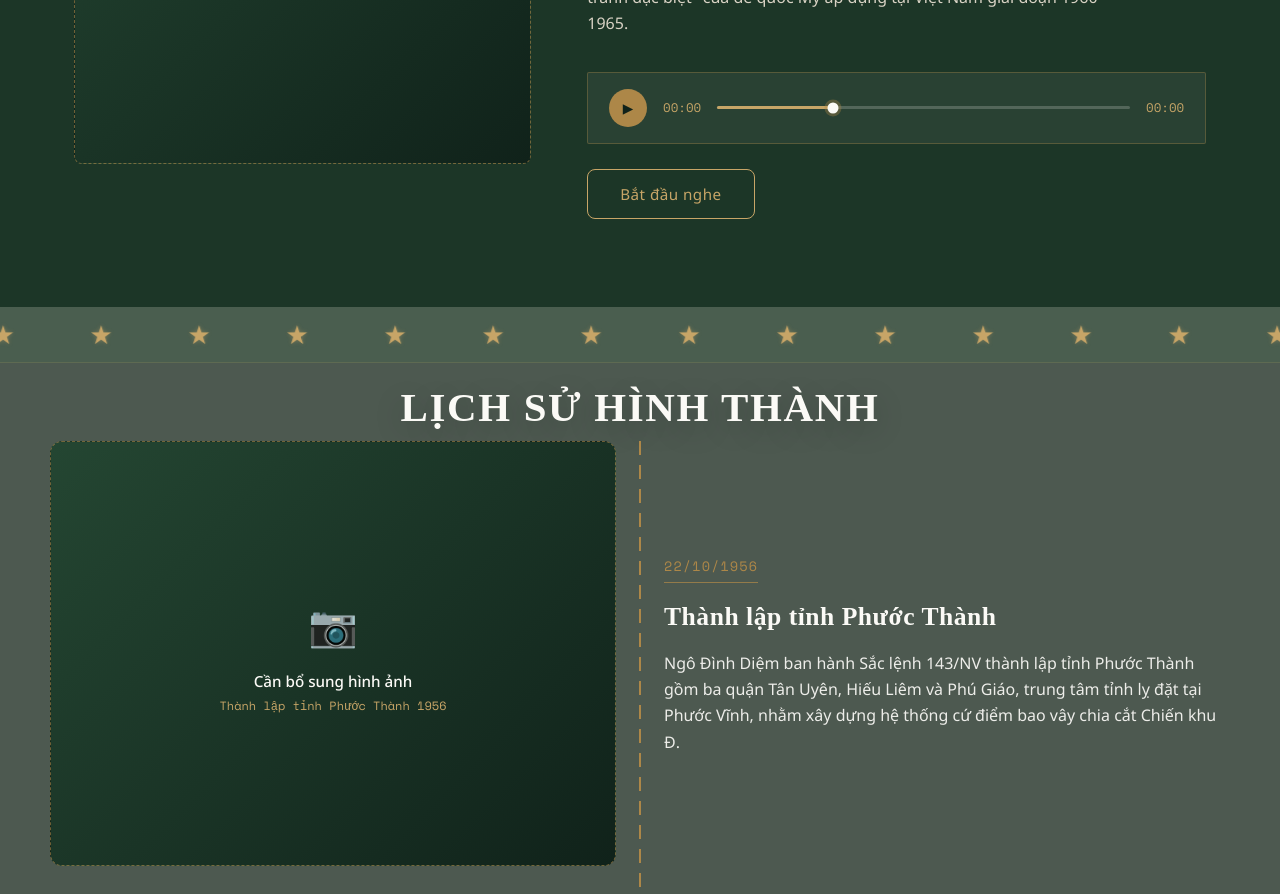
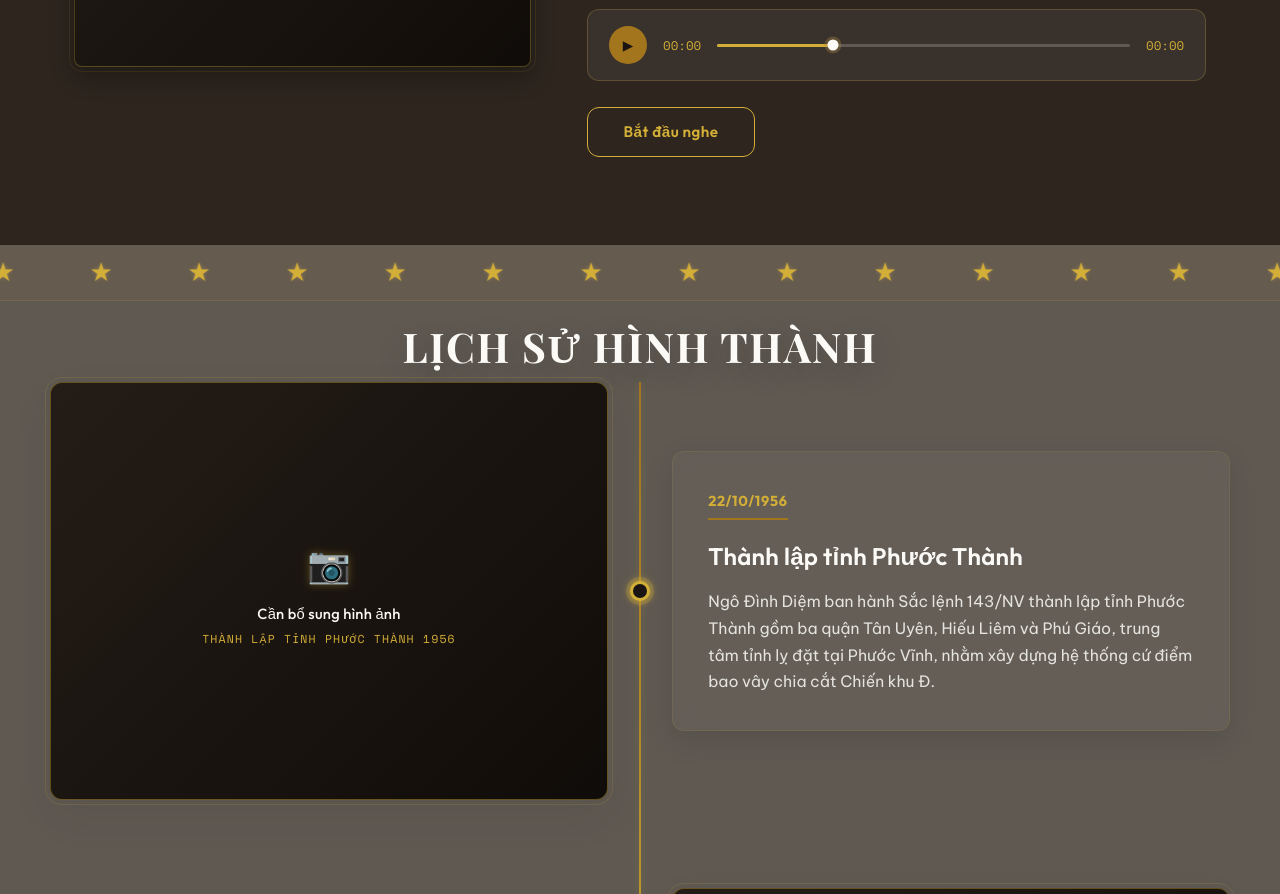
Before and after one commit to haydennmghuy/Cong-trinh_Dai-chien-thang, a website: page index.html in a window 1280 px wide. Shown: the part 1906-2800 px from the top of the page. Drawn offline with nearby package versions, Linux system fonts and the light colour scheme; some packages are replaced by stand-ins of ours; a script that the page names is missing; a web font is replaced by a local one.

Commit message:
style: redesign to warm ivory-yellow and sepia gold theme, upgrade typography, polish buttons and timeline, improve audio preloading

```diff
--- a/index.html
+++ b/index.html
@@ -5,9 +5,7 @@
 <meta name="viewport" content="width=device-width, initial-scale=1.0">
 <title>Tượng đài Chiến thắng Phước Thành | Di tích lịch sử</title>
 <meta name="description" content="Tượng đài Chiến thắng Phước Thành - Đòn phủ đầu chiến lược Chiến tranh đặc biệt của Mỹ ngụy. Thị trấn Phước Vĩnh, huyện Phú Giáo, tỉnh Bình Dương.">
-<link rel="preconnect" href="https://fonts.googleapis.com">
-<link rel="preconnect" href="https://fonts.gstatic.com" crossorigin>
-<link href="https://fonts.googleapis.com/css2?family=Cormorant+SC:wght@600;700&family=Noto+Sans:wght@300;400;500;600;700&family=Noto+Serif:wght@400;500;600;700&family=Space+Mono:wght@400;700&display=swap" rel="stylesheet">
+<link href="https://fonts.googleapis.com/css2?family=Be+Vietnam+Pro:wght@300;400;500;600;700;800&family=Outfit:wght@400;500;600;700;800&family=Playfair+Display:ital,wght@0,500;0,600;0,700;1,400&family=Space+Mono:wght@400;700&display=swap" rel="stylesheet">
 <link rel="stylesheet" href="styles.css">
 <!-- Google model-viewer for 3D GLB -->
 <script type="module" src="https://ajax.googleapis.com/ajax/libs/model-viewer/3.5.0/model-viewer.min.js"></script>
@@ -83,6 +81,7 @@
           <span>Đang tải mô hình 3D...</span>
         </div>
       </model-viewer>
+      <div class="model3d-help" data-i18n-key="model3d.help">Kéo để xoay • Cuộn để phóng to</div>
     </div>
   </div>
 </section>
@@ -318,7 +317,7 @@
   const audioKnob = document.getElementById('audio-knob');
 
   const narrationAudio = new Audio();
-  narrationAudio.preload = 'metadata';
+  narrationAudio.preload = 'auto';
 
   const getNarrationSrc = (lang) => lang === 'en'
     ? 'Voice/EnglishVoice.mp3'
@@ -331,31 +330,29 @@
   };
 
   const formatTime = (seconds) => {
-    if (!Number.isFinite(seconds)) return '00:00';
+    if (!Number.isFinite(seconds) || Number.isNaN(seconds)) return '00:00';
     const mins = Math.floor(seconds / 60);
     const secs = Math.floor(seconds % 60);
     return `${String(mins).padStart(2, '0')}:${String(secs).padStart(2, '0')}`;
   };
 
   const updateAudioProgress = () => {
-    if (!narrationAudio.duration) return;
-    const progress = (narrationAudio.currentTime / narrationAudio.duration) * 100;
-    if (audioProgress) audioProgress.style.width = `${progress}%`;
-    if (audioKnob) audioKnob.style.left = `${progress}%`;
-    if (audioCurrentTime) audioCurrentTime.textContent = formatTime(narrationAudio.currentTime);
-    if (audioDuration) audioDuration.textContent = formatTime(narrationAudio.duration);
+    const currentTime = narrationAudio.currentTime || 0;
+    const duration = narrationAudio.duration || 0;
+    if (duration > 0) {
+      const progress = (currentTime / duration) * 100;
+      if (audioProgress) audioProgress.style.width = `${progress}%`;
+      if (audioKnob) audioKnob.style.left = `${progress}%`;
+      if (audioDuration) audioDuration.textContent = formatTime(duration);
+    }
+    if (audioCurrentTime) audioCurrentTime.textContent = formatTime(currentTime);
   };
 
   const playNarration = () => {
-    const src = getNarrationSrc(currentLang);
-    if (narrationAudio.src !== window.location.href + src && narrationAudio.src !== src) {
-      narrationAudio.src = src;
-      narrationAudio.load();
-    }
-
     narrationAudio.play().then(() => {
       setAudioState(true);
-    }).catch(() => {
+    }).catch((err) => {
+      console.error("Audio playback error:", err);
       setAudioState(false);
     });
   };
@@ -387,8 +384,13 @@
   }
 
   narrationAudio.addEventListener('timeupdate', updateAudioProgress);
+  narrationAudio.addEventListener('durationchange', updateAudioProgress);
   narrationAudio.addEventListener('loadedmetadata', updateAudioProgress);
-  narrationAudio.addEventListener('ended', () => setAudioState(false));
+  narrationAudio.addEventListener('ended', () => {
+    setAudioState(false);
+    narrationAudio.currentTime = 0;
+    updateAudioProgress();
+  });
   narrationAudio.addEventListener('pause', () => setAudioState(false));
   narrationAudio.addEventListener('play', () => setAudioState(true));
 
@@ -449,6 +451,7 @@
       'hero.secondary': 'Nghe thuyết minh',
       'model3d.title': 'TƯỢNG ĐÀI 3D',
       'model3d.body': 'Khám phá Tượng đài Chiến thắng Phước Thành qua mô hình 3D tương tác. Công trình được xây dựng bằng đá hoa cương, cao 13 mét, tọa lạc trong khuôn viên vườn hoa trung tâm thị trấn Phước Vĩnh với tổng diện tích hơn 12.059 m². Sử dụng chuột hoặc ngón tay để xoay, phóng to và quan sát từ mọi góc độ.',
+      'model3d.help': 'Kéo để xoay • Cuộn để phóng to',
       'narration.title': 'THUYẾT MINH DI TÍCH',
       'narration.body': 'Cách đây hơn 60 năm, đêm 17 rạng ngày 18 tháng 9 năm 1961, quân và dân ta đã làm nên chiến thắng Phước Thành vang dội. Chiến thắng đó là nỗi kinh hoàng của ngụy quân ngụy quyền lúc bấy giờ, là một tin sét đánh đối với Chính phủ Kennedy và Hội đồng An ninh quốc gia Mỹ. Tướng Westmoreland trong hồi ký đã thú nhận: "Mùa thu năm 1961 đã chứng kiến bước đầu tiên họ tạm thời chiếm được tỉnh lỵ Phước Thành." Tài liệu mật Lầu Năm Góc cũng xác nhận: đây là trận tiến công lớn nhất có tác dụng làm cho Sài Gòn nhốn nháo. Chiến thắng Phước Thành thực sự là tiếng còi báo hiệu sự phá sản của chiến lược "Chiến tranh đặc biệt" của đế quốc Mỹ áp dụng tại Việt Nam giai đoạn 1960–1965.',
       'narration.button': 'Bắt đầu nghe',
@@ -496,6 +499,7 @@
       'hero.secondary': 'Listen to narration',
       'model3d.title': '3D MONUMENT',
       'model3d.body': 'Explore the Phuoc Thanh Victory Monument through an interactive 3D model. Built of granite, standing 13 meters tall, the monument is located in the central park of Phuoc Vinh town, spanning over 12,059 m². Use your mouse or fingers to rotate, zoom, and observe from every angle.',
+      'model3d.help': 'Drag to rotate • Scroll to zoom',
       'narration.title': 'SITE NARRATION',
       'narration.body': 'Over sixty years ago, on the night of September 17th to the morning of September 18th, 1961, the revolutionary forces achieved the resounding Phuoc Thanh Victory. This victory was a nightmare for the puppet army and government, a bolt from the blue for the Kennedy administration and the US National Security Council. General Westmoreland admitted in his memoirs: "The autumn of 1961 witnessed the first step when they temporarily captured the Phuoc Thanh provincial capital." The Pentagon Papers also confirmed this was the largest attack that caused panic in Saigon. The Phuoc Thanh Victory truly signaled the bankruptcy of the American imperialists\' "Special War" strategy applied in Vietnam during 1960–1965.',
       'narration.button': 'Start listening',
@@ -551,15 +555,18 @@
       languageToggle.setAttribute('aria-label', lang === 'vi' ? 'Switch to English' : 'Chuyển sang tiếng Việt');
     }
 
-    // Switch audio source on language change
-    const wasPlaying = !narrationAudio.paused;
-    if (narrationAudio.src) {
-      narrationAudio.pause();
-      narrationAudio.currentTime = 0;
-      narrationAudio.src = getNarrationSrc(lang);
+    // Set correct source and load
+    const expectedSrc = getNarrationSrc(lang);
+    if (!narrationAudio.src.endsWith(expectedSrc)) {
+      const wasPlaying = !narrationAudio.paused;
+      narrationAudio.src = expectedSrc;
       narrationAudio.load();
-      setAudioState(false);
-      updateAudioProgress();
+      if (wasPlaying) {
+        playNarration();
+      } else {
+        setAudioState(false);
+        updateAudioProgress();
+      }
     }
 
     localStorage.setItem('site-language', lang);
--- a/styles.css
+++ b/styles.css
@@ -6,26 +6,27 @@
    ===================================================================== */
 
 :root {
-  --forest:        #1C3627;
-  --forest-dark:   #10221A;
-  --wood:          #5A3825;
-  --wood-light:    #7A4E32;
-  --smoke:         #EFEAE0;
-  --smoke-warm:    #E5DECE;
-  --bronze:        #AD8748;
-  --bronze-light:  #C7A567;
-  --ink:           #221E19;
-  --ink-soft:      #4A443C;
-  --white:         #FBFAF6;
+  --forest:        #2D251E; /* Deep antique warm sepia instead of green */
+  --forest-dark:   #1A1512; /* Rich warm dark wood/charcoal */
+  --wood:          #5E4E3E;
+  --wood-light:    #806E5D;
+  --smoke:         #F9F6F0; /* Warm ivory cream background ("ngà vàng") */
+  --smoke-warm:    #EAE3D2; /* Deeper warm sand/ivory */
+  --bronze:        #A3761E; /* Historic old gold */
+  --bronze-light:  #D4AF37; /* Bright historic royal gold */
+  --ink:           #2D251E; /* Dark sepia for high contrast text */
+  --ink-soft:      #665C51; /* Medium brown-gray for subtext */
+  --white:         #FCFAF6;
 
-  --font-display: 'Cormorant SC', serif;
-  --font-serif:   'Noto Serif', serif;
-  --font-body:    'Noto Sans', sans-serif;
+  --font-display: 'Playfair Display', serif;
+  --font-serif:   'Playfair Display', serif;
+  --font-body:    'Be Vietnam Pro', sans-serif;
+  --font-heading: 'Outfit', sans-serif;
   --font-mono:    'Space Mono', monospace;
 
-  --radius: 2px;
-  --shadow-soft: 0 12px 30px rgba(16, 34, 26, 0.15);
-  --transition: 0.25s ease;
+  --radius: 12px;
+  --shadow-soft: 0 16px 40px rgba(37, 33, 28, 0.08);
+  --transition: 0.3s cubic-bezier(0.25, 0.8, 0.25, 1);
   --marquee-star-size: 26px;
   --marquee-star-gap: 72px;
   --marquee-stars-per-group: 8;
@@ -40,7 +41,7 @@ body {
   font-family: var(--font-body);
   color: var(--ink);
   background: var(--smoke);
-  line-height: 1.65;
+  line-height: 1.7;
   -webkit-font-smoothing: antialiased;
   overflow-x: hidden;
 }
@@ -49,17 +50,25 @@ img { max-width: 100%; display: block; }
 
 a { text-decoration: none; color: inherit; }
 
-h1, h2, h3 {
+h1, h2 {
   font-family: var(--font-display);
+  font-weight: 700;
+  letter-spacing: -0.01em;
+  color: var(--forest-dark);
+}
+
+h3 {
+  font-family: var(--font-heading);
   font-weight: 600;
-  letter-spacing: 0.02em;
+  letter-spacing: 0.01em;
   color: var(--forest-dark);
 }
 
 .eyebrow {
-  font-family: var(--font-mono);
-  font-size: 0.75rem;
-  letter-spacing: 0.22em;
+  font-family: var(--font-heading);
+  font-weight: 600;
+  font-size: 0.78rem;
+  letter-spacing: 0.15em;
   text-transform: uppercase;
   color: var(--bronze);
   margin-bottom: 0.9rem;
@@ -72,35 +81,44 @@ h1, h2, h3 {
    ===================================================================== */
 
 .btn {
-  display: inline-block;
-  padding: 0.85rem 2rem;
-  font-family: var(--font-body);
+  display: inline-flex;
+  align-items: center;
+  justify-content: center;
+  padding: 0.9rem 2.2rem;
+  font-family: var(--font-heading);
+  font-weight: 600;
   font-size: 0.95rem;
   letter-spacing: 0.03em;
-  border-radius: 8px;
-  border: 1px solid transparent;
-  transition: transform var(--transition), background var(--transition), border-color var(--transition), color var(--transition);
+  border-radius: var(--radius);
+  border: 1.5px solid transparent;
+  cursor: pointer;
+  transition: all var(--transition);
 }
 
 .hero .btn-primary {
-  background: rgba(66, 169, 109, 0.258);
-  border-color: rgb(255, 255, 255);
-  color: var(--white);
+  background: var(--bronze-light);
+  border-color: var(--bronze-light);
+  color: var(--forest-dark);
+  box-shadow: 0 8px 20px rgba(212, 175, 55, 0.25);
 }
 .hero .btn-primary:hover {
-  background: rgba(66, 169, 109, 0.258);
-  border-color: rgb(255, 255, 255);
-  transform: translateY(-2px);
+  background: var(--bronze);
+  border-color: var(--bronze);
+  color: var(--white);
+  transform: translateY(-3px);
+  box-shadow: 0 12px 28px rgba(163, 118, 30, 0.4);
 }
 
 .btn-outline {
   border-color: var(--smoke-warm);
   color: var(--forest-dark);
+  background: transparent;
 }
 .btn-outline:hover {
   border-color: var(--forest);
-  background: rgba(28, 54, 39, 0.06);
-  transform: translateY(-2px);
+  background: rgba(37, 33, 28, 0.05);
+  transform: translateY(-3px);
+  box-shadow: var(--shadow-soft);
 }
 
 .btn-bronze {
@@ -112,7 +130,8 @@ h1, h2, h3 {
 .btn-bronze:hover {
   background: var(--bronze-light);
   color: var(--forest-dark);
-  transform: translateY(-2px);
+  transform: translateY(-3px);
+  box-shadow: 0 8px 24px rgba(212, 175, 55, 0.25);
 }
 
 /* =====================================================================
@@ -292,7 +311,7 @@ h1, h2, h3 {
   overflow: hidden;
   min-height: min(88vh, 820px);
   background:
-    linear-gradient(95deg, rgba(16, 34, 26, 0.88) 0%, rgba(16, 34, 26, 0.58) 38%, rgba(16, 34, 26, 0.28) 100%),
+    linear-gradient(95deg, rgba(45, 37, 30, 0.9) 0%, rgba(45, 37, 30, 0.65) 38%, rgba(45, 37, 30, 0.3) 100%),
     url("Ảnh/hero_background.png") center/cover no-repeat;
   color: var(--white);
 }
@@ -375,8 +394,10 @@ h1, h2, h3 {
    ===================================================================== */
 
 .model3d-section {
-  background: var(--white);
-  padding: 6rem 1.5rem;
+  background: radial-gradient(circle at center, #2F2620 0%, #15110E 100%);
+  padding: 7rem 1.5rem;
+  position: relative;
+  overflow: hidden;
 }
 
 .model3d-inner {
@@ -389,26 +410,57 @@ h1, h2, h3 {
 }
 
 .model3d-copy h2 {
-  font-size: clamp(2rem, 3.4vw, 2.8rem);
-  margin-bottom: 1.4rem;
-  color: var(--forest-dark);
+  font-size: clamp(2.2rem, 3.6vw, 3rem);
+  margin-bottom: 1.6rem;
+  color: var(--white);
+  font-family: var(--font-display);
+  letter-spacing: 0.02em;
 }
 
 .model3d-copy p {
-  color: var(--ink-soft);
+  color: rgba(251, 250, 246, 0.8);
   font-size: 1.05rem;
-  line-height: 1.7;
+  line-height: 1.8;
 }
 
 .model3d-viewer-wrap {
   position: relative;
   width: 100%;
   aspect-ratio: 4 / 3;
-  background: radial-gradient(circle, #fcfbfa 0%, #e5ddcf 100%);
-  border: 1px solid rgba(173, 135, 72, 0.4);
-  border-radius: 8px;
+  background: radial-gradient(circle, #25201A 0%, #0E0C0A 100%);
+  border: 1px solid rgba(212, 175, 55, 0.3);
+  border-radius: 12px;
   overflow: hidden;
-  box-shadow: var(--shadow-soft);
+  box-shadow: 0 25px 60px rgba(0, 0, 0, 0.4), 0 0 40px rgba(212, 175, 55, 0.08);
+  padding: 15px;
+}
+
+/* Corner borders */
+.model3d-viewer-wrap::before,
+.model3d-viewer-wrap::after,
+.model3d-help::before,
+.model3d-help::after {
+  content: "";
+  position: absolute;
+  width: 20px;
+  height: 20px;
+  border: 2px solid var(--bronze-light);
+  pointer-events: none;
+  z-index: 5;
+}
+
+.model3d-viewer-wrap::before {
+  top: 15px;
+  left: 15px;
+  border-right: none;
+  border-bottom: none;
+}
+
+.model3d-viewer-wrap::after {
+  top: 15px;
+  right: 15px;
+  border-left: none;
+  border-bottom: none;
 }
 
 .model3d-loading {
@@ -417,11 +469,31 @@ h1, h2, h3 {
   display: flex;
   align-items: center;
   justify-content: center;
-  background: rgba(239, 234, 224, 0.95);
-  color: var(--forest-dark);
+  background: rgba(26, 21, 18, 0.95);
+  color: var(--bronze-light);
   font-family: var(--font-body);
   font-weight: 500;
   font-size: 1.1rem;
+}
+
+.model3d-help {
+  position: absolute;
+  bottom: 25px;
+  left: 50%;
+  transform: translateX(-50%);
+  background: rgba(26, 21, 18, 0.85);
+  border: 1px solid rgba(212, 175, 55, 0.25);
+  color: var(--bronze-light);
+  padding: 0.5rem 1.2rem;
+  border-radius: 30px;
+  font-size: 0.78rem;
+  font-family: var(--font-heading);
+  letter-spacing: 0.05em;
+  pointer-events: none;
+  z-index: 10;
+  backdrop-filter: blur(4px);
+  box-shadow: 0 4px 15px rgba(0,0,0,0.3);
+  text-transform: uppercase;
 }
 
 /* =====================================================================
@@ -430,49 +502,59 @@ h1, h2, h3 {
 
 .placeholder-image {
   width: 100%;
-  aspect-ratio: 1 / 1;
-  background: linear-gradient(135deg, #244632 0%, #10221A 100%);
-  border: 1px dashed rgba(173, 135, 72, 0.6);
+  aspect-ratio: 1.33;
+  background: linear-gradient(135deg, #241D17 0%, #100C09 100%);
+  border: 1px solid rgba(212, 175, 55, 0.3);
+  outline: 1px solid rgba(212, 175, 55, 0.1);
+  outline-offset: 4px;
   display: flex;
   flex-direction: column;
   align-items: center;
   justify-content: center;
-  color: var(--smoke);
+  color: var(--smoke-warm);
   text-align: center;
   padding: 2rem;
   border-radius: 8px;
-  transition: transform var(--transition);
+  box-shadow: 0 10px 25px rgba(0, 0, 0, 0.3);
+  transition: all var(--transition);
 }
 
 .placeholder-image:hover {
-  transform: translateY(-2px);
+  transform: translateY(-4px) scale(1.02);
+  border-color: var(--bronze-light);
+  box-shadow: 0 15px 35px rgba(212, 175, 55, 0.15);
+  outline-color: var(--bronze-light);
 }
 
 .placeholder-timeline {
   aspect-ratio: 4 / 3;
-  border-radius: 12px;
 }
 
 .placeholder-icon {
-  font-size: 2.5rem;
-  margin-bottom: 0.8rem;
-  opacity: 0.85;
+  font-size: 2.2rem;
+  margin-bottom: 0.6rem;
+  color: var(--bronze-light);
+  opacity: 0.9;
+  text-shadow: 0 0 8px rgba(212, 175, 55, 0.4);
 }
 
 .placeholder-image span {
-  font-family: var(--font-body);
-  font-size: 0.95rem;
+  font-family: var(--font-heading);
+  font-size: 0.92rem;
   font-weight: 500;
   color: var(--white);
   line-height: 1.4;
+  letter-spacing: 0.02em;
 }
 
 .placeholder-image small {
   font-family: var(--font-mono);
-  font-size: 0.75rem;
+  font-size: 0.72rem;
   color: var(--bronze-light);
   display: block;
   margin-top: 0.4rem;
+  text-transform: uppercase;
+  letter-spacing: 0.1em;
 }
 
 /* =====================================================================
@@ -615,7 +697,7 @@ h1, h2, h3 {
   content: "";
   position: absolute;
   inset: 0;
-  background: rgba(16, 34, 26, 0.72);
+  background: rgba(45, 37, 30, 0.75);
   pointer-events: none;
 }
 
@@ -656,7 +738,7 @@ h1, h2, h3 {
   pointer-events: none;
   z-index: 4;
   /* Warm bronze/yellow similar to image border, slightly transparent */
-  background-color: rgba(52, 131, 79, 0.12); /* var(--bronze-light) ~ #C7A567 */
+  background-color: rgba(163, 118, 30, 0.08);
   display: flex;
   align-items: center;
   padding: 0 12px; /* move track padding to container so track width math is stable */
@@ -706,20 +788,39 @@ h1, h2, h3 {
   left: 50%;
   width: 2px;
   transform: translateX(-50%);
-  background: repeating-linear-gradient(
-    to bottom,
-    var(--bronze) 0 14px,
-    transparent 14px 24px
-  );
+  background: linear-gradient(to bottom, var(--bronze) 0%, var(--bronze-light) 50%, var(--bronze) 100%);
+  box-shadow: 0 0 10px rgba(212, 175, 55, 0.3);
 }
 
 .timeline-item {
   position: relative;
   display: grid;
   grid-template-columns: 1fr 1fr;
-  gap: 3rem;
+  gap: 4rem;
   align-items: center;
-  margin-bottom: 4.5rem;
+  margin-bottom: 5.5rem;
+}
+
+.timeline-item::after {
+  content: "";
+  position: absolute;
+  top: 50%;
+  left: 50%;
+  width: 14px;
+  height: 14px;
+  border-radius: 50%;
+  background: var(--forest-dark);
+  border: 3px solid var(--bronze-light);
+  transform: translate(-50%, -50%);
+  box-shadow: 0 0 10px var(--bronze-light), 0 0 0 4px rgba(212, 175, 55, 0.2);
+  z-index: 3;
+  transition: all var(--transition);
+}
+
+.timeline-item:hover::after {
+  background: var(--bronze-light);
+  transform: translate(-50%, -50%) scale(1.3);
+  box-shadow: 0 0 15px var(--bronze-light), 0 0 0 8px rgba(212, 175, 55, 0.3);
 }
 
 .timeline-media {
@@ -728,36 +829,66 @@ h1, h2, h3 {
 .timeline-item:last-child { margin-bottom: 0; }
 
 .timeline-item.is-right .timeline-media { order: 2; }
-.timeline-item.is-right .timeline-content { order: 1; text-align: right; }
+.timeline-item.is-right .timeline-content { order: 1; text-align: left; }
 
-.timeline-media img {
+.timeline-media img, .placeholder-timeline {
   border-radius: 12px;
   aspect-ratio: 4 / 3;
   object-fit: cover;
   box-shadow: var(--shadow-soft);
-  border: 1px solid rgba(173, 135, 72, 0.6);
-  outline: 1px solid rgba(173, 135, 72, 0.22);
+  border: 1px solid rgba(212, 175, 55, 0.4);
+  outline: 1px solid rgba(212, 175, 55, 0.15);
+  outline-offset: 4px;
+  transition: all var(--transition);
+}
+
+.timeline-item:hover .timeline-media img,
+.timeline-item:hover .placeholder-timeline {
+  transform: translateY(-4px) scale(1.02);
+  border-color: var(--bronze-light);
+  outline-color: var(--bronze-light);
+  box-shadow: 0 15px 35px rgba(212, 175, 55, 0.15);
 }
 
 .timeline-year {
   display: inline-block;
-  font-family: var(--font-mono);
-  font-size: 0.85rem;
-  letter-spacing: 0.08em;
-  color: var(--bronze);
-  border-bottom: 1px solid rgba(173, 135, 72, 0.75);
+  font-family: var(--font-heading);
+  font-weight: 700;
+  font-size: 0.9rem;
+  letter-spacing: 0.05em;
+  color: var(--bronze-light);
+  border-bottom: 2px solid var(--bronze);
   padding-bottom: 0.3rem;
-  margin-bottom: 0.8rem;
+  margin-bottom: 1rem;
+}
+
+.timeline-content {
+  background: rgba(251, 250, 246, 0.03);
+  border: 1px solid rgba(212, 175, 55, 0.12);
+  border-radius: var(--radius);
+  padding: 2.2rem;
+  backdrop-filter: blur(10px);
+  box-shadow: 0 10px 30px rgba(0, 0, 0, 0.1);
+  transition: all var(--transition);
+}
+
+.timeline-item:hover .timeline-content {
+  transform: translateY(-4px);
+  border-color: var(--bronze-light);
+  background: rgba(251, 250, 246, 0.06);
+  box-shadow: 0 15px 40px rgba(212, 175, 55, 0.06);
 }
 
 .timeline-content h3 {
-  font-size: 1.6rem;
+  font-size: 1.5rem;
   margin-bottom: 0.7rem;
   color: var(--white);
 }
 
 .timeline-content p {
-  color: rgba(251, 250, 246, 0.92);
+  color: rgba(251, 250, 246, 0.85);
+  font-size: 0.98rem;
+  line-height: 1.7;
 }
 
 /* =====================================================================
```
